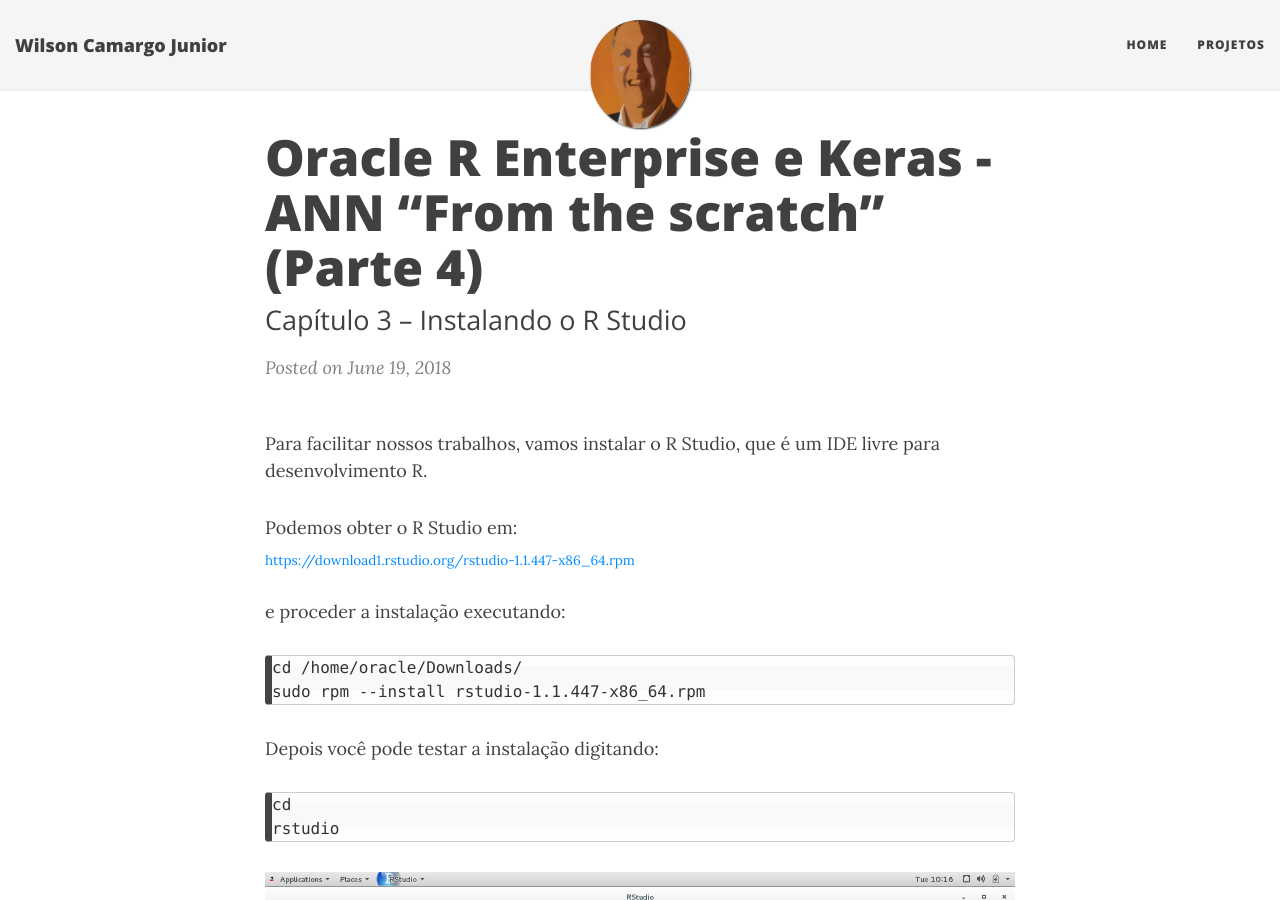
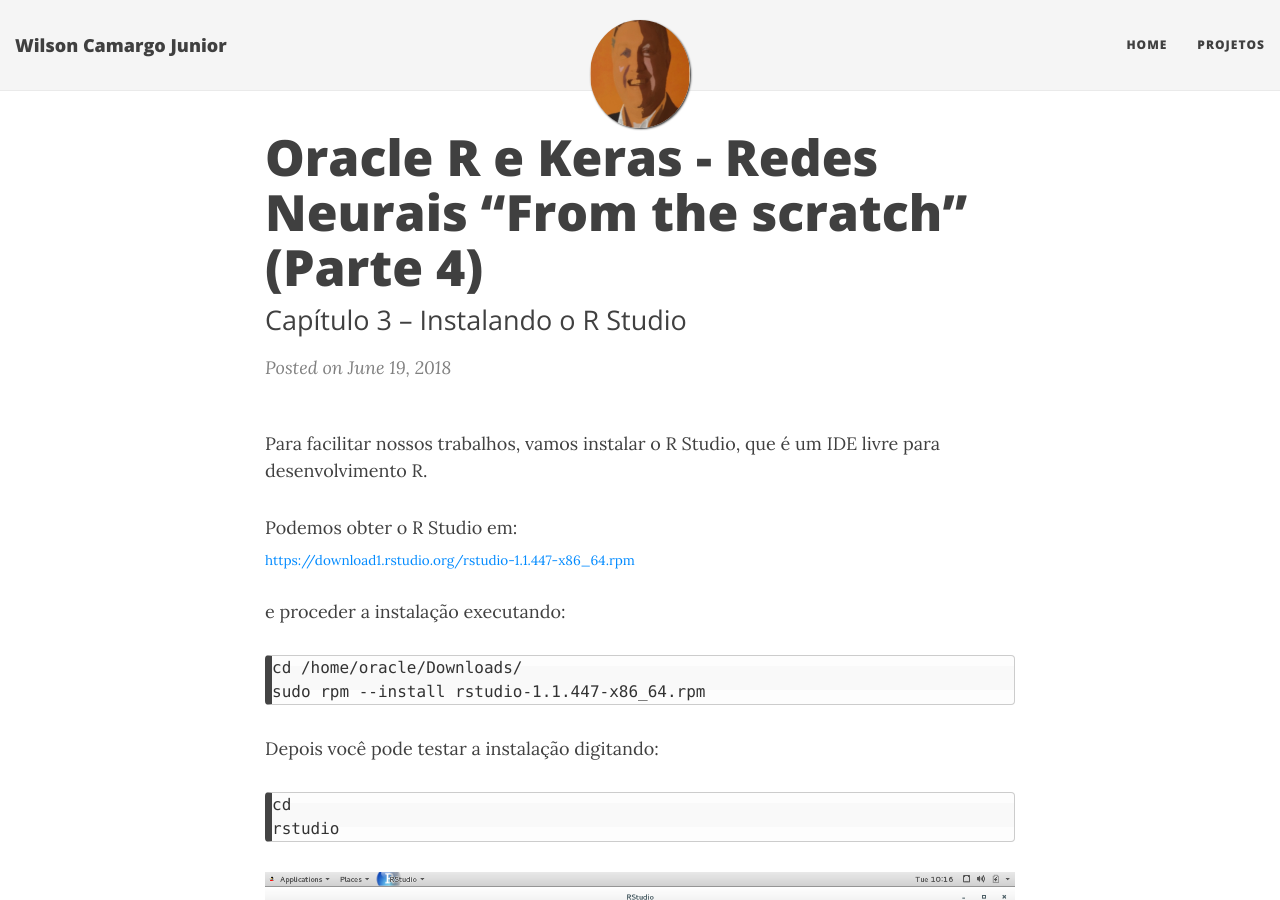
Before and after one commit to wilson-camargo-jr/teste, a Jekyll site: the page built from _posts/2018-06-19-ANN-ORE-P4.md, in a window 1280 px wide and 900 px high. Built offline with Jekyll 4.4.1, drawn with Linux system fonts in a browser that asks for light colours; nearby versions of some CDN libraries.

Commit message:
Update 2018-06-19-ANN-ORE-P4.md

```diff
--- a/_posts/2018-06-19-ANN-ORE-P4.md
+++ b/_posts/2018-06-19-ANN-ORE-P4.md
@@ -1,6 +1,6 @@
 ---
 layout: post
-title: Oracle R Enterprise e Keras - ANN “From the scratch” (Parte 4)
+title: Oracle R e Keras - Redes Neurais “From the scratch” (Parte 4)
 subtitle: Capítulo 3 – Instalando o R Studio
 ---
 
```
